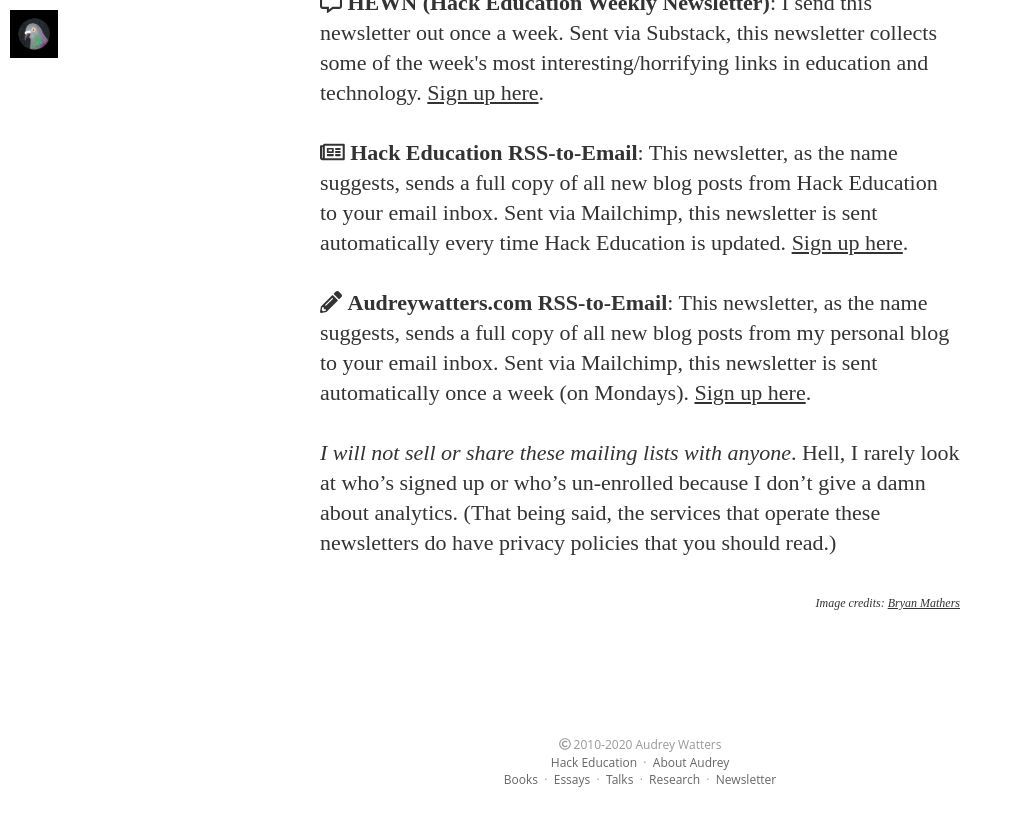
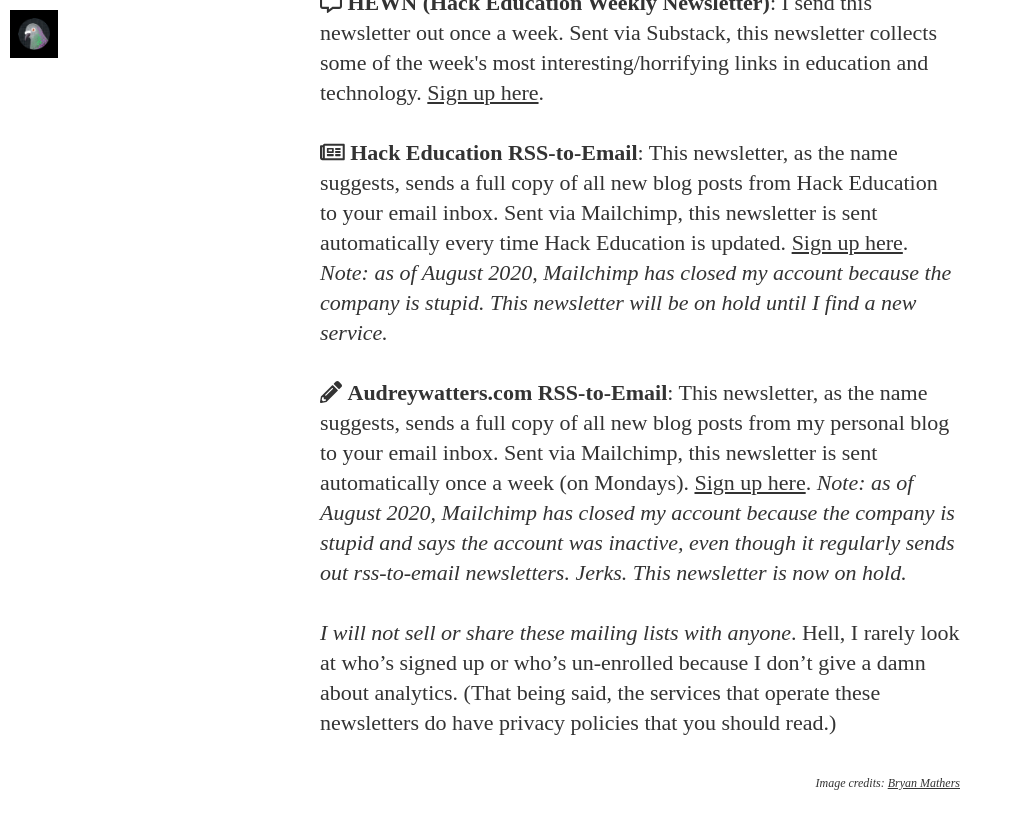
Before and after one commit to HackEducation/newsletter, a Jekyll site: the page built from index.html, in a window 1280 px wide and 900 px high, scrolled down 881 px. Shown: the top 829 px of the window, without its empty margins (0-1013 px from the left). Built offline with Jekyll 4.4.1, drawn with Linux system fonts in a browser that asks for light colours; nearby versions of some CDN libraries; some web fonts are replaced.

Commit message:
Update index.html

```diff
--- a/index.html
+++ b/index.html
@@ -5,9 +5,9 @@
 <br />
 <p><i class="far fa-comment-alt"></i>  <strong>HEWN (Hack Education Weekly Newsletter)</strong>: I send this newsletter out once a week. Sent via Substack, this newsletter collects some of the week's most interesting/horrifying links in education and technology. <a href="http://hewn.substack.com">Sign up here</a>.</p>
 
-<p><i class="far fa-newspaper"></i>  <strong>Hack Education RSS-to-Email</strong>: This newsletter, as the name suggests, sends a full copy of all new blog posts from Hack Education to your email inbox. Sent via Mailchimp, this newsletter is sent automatically every time Hack Education is updated. <a href="http://hackeducation.us5.list-manage.com/subscribe?u=0ab07657df870af8eb101b4e5&amp;id=62da8beb59">Sign up here</a>.</p>
+<p><i class="far fa-newspaper"></i>  <strong>Hack Education RSS-to-Email</strong>: This newsletter, as the name suggests, sends a full copy of all new blog posts from Hack Education to your email inbox. Sent via Mailchimp, this newsletter is sent automatically every time Hack Education is updated. <a href="http://hackeducation.us5.list-manage.com/subscribe?u=0ab07657df870af8eb101b4e5&amp;id=62da8beb59">Sign up here</a>. <em>Note: as of August 2020, Mailchimp has closed my account because the company is stupid. This newsletter will be on hold until I find a new service.</em></p>
 
-<p><i class="fas fa-pencil-alt"></i>  <strong>Audreywatters.com RSS-to-Email</strong>: This newsletter, as the name suggests, sends a full copy of all new blog posts from my personal blog to your email inbox. Sent via Mailchimp, this newsletter is sent automatically once a week (on Mondays). <a href="http://hackeducation.us5.list-manage1.com/subscribe?u=0ab07657df870af8eb101b4e5&amp;id=3ca19b5f4f">Sign up here</a>.</p>
+<p><i class="fas fa-pencil-alt"></i>  <strong>Audreywatters.com RSS-to-Email</strong>: This newsletter, as the name suggests, sends a full copy of all new blog posts from my personal blog to your email inbox. Sent via Mailchimp, this newsletter is sent automatically once a week (on Mondays). <a href="http://hackeducation.us5.list-manage1.com/subscribe?u=0ab07657df870af8eb101b4e5&amp;id=3ca19b5f4f">Sign up here</a>. <em>Note: as of August 2020, Mailchimp has closed my account because the company is stupid and says the account was inactive, even though it regularly sends out rss-to-email newsletters. Jerks. This newsletter is now on hold.</em></p>
 
 <p><em>I will not sell or share these mailing lists with anyone</em>. Hell, I rarely look at who&#8217;s signed up or who&#8217;s un-enrolled because I don&#8217;t give a damn about analytics. (That being said, the services that operate these newsletters do have privacy policies that you should read.) </p>
 
```
